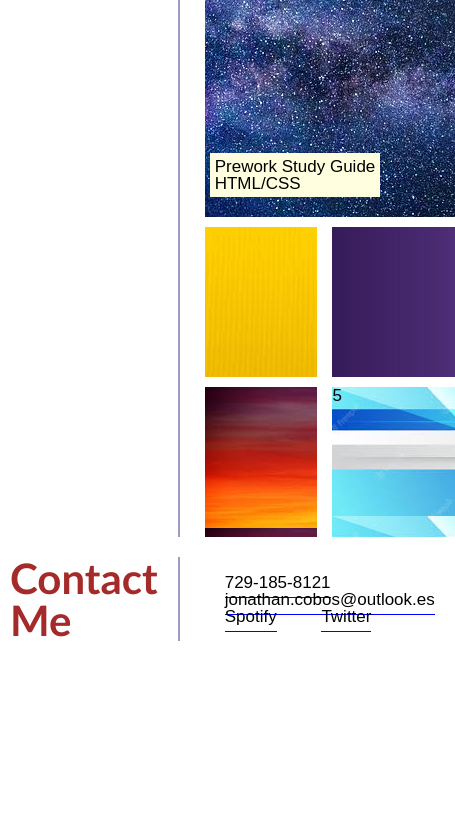
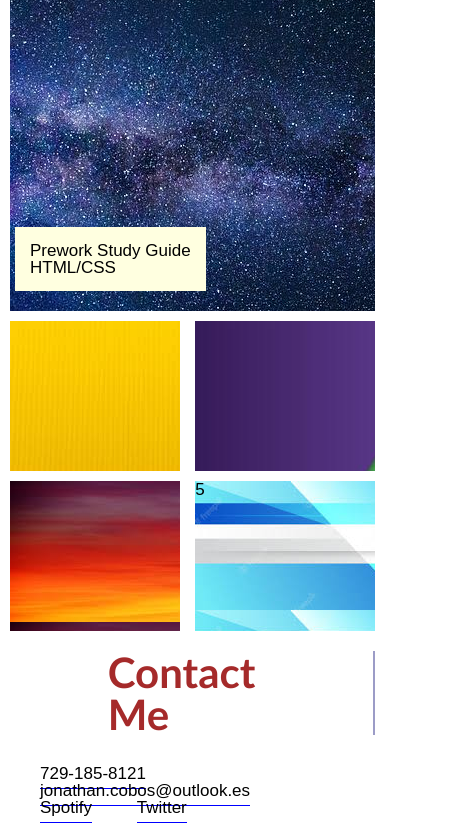
Before and after one commit to jonathAnC0bosR/Challenge_Module_2, a plain HTML site: page index.html in a window 390 px wide. Shown: the part 1022-1858 px from the top of the page, 455 px wide, since content can reach past the window. Before the commit the page ends 1673 px from the top, so only its background shows below. Drawn offline with Linux system fonts and the light colour scheme; files whose address does not match are found by name.

Commit message:
Added media query

```diff
--- a/assets/style.css
+++ b/assets/style.css
@@ -5,10 +5,6 @@
 
 :root {
     --font: 'Segoe UI', Tahoma, Geneva, Verdana, sans-serif;
-}
-
-main {
-    background-co
 }
 
 a {
@@ -22,6 +18,7 @@ header {
     justify-content: space-between;
     background-color: darkcyan;
     padding: 30px;
+    flex-wrap: wrap;
 }
 
 header h1 {
@@ -175,19 +172,52 @@ nav.footer ul a:hover {
     color: blue;
 }
 
-@media screen and (max-width: 600px) {
+
+@media screen and (max-width: 425px) {
+
+    *{
+
+    }
+
     h1, h2, h3 {
         color: brown;
+
     }
 
-    header{
+    nav ul#header {
         flex-direction: column;
     }
-  h1 {
+
+    h1 {
     margin-bottom: 10px;
+    margin-right: 20px ;
   }
 
-  header nav ul li {
-    flex-direction: column;
-  }
+   header {
+    justify-content: center;
+   }
+
+   li {
+    margin: 10px;
+   }
+
+   .grid-container {
+     max-width: 425px;
+     display: grid;
+     grid-template-columns: auto;
+   }
+
+   div#left-side.grid-item {
+    justify-content: center;
+   }
+
+
 }
+
+@media screen and (max-width: 768px) {
+
+    div.grid-item {
+        display: flex;
+        flex-wrap: nowrap;
+    }
+}
--- a/index.html
+++ b/index.html
@@ -64,10 +64,10 @@
             <div class="grid-item" id="left-side">
                 <h3>Contact<br>Me<br></h3>
             </div>
-            <div class="grid-item" id="footer" >
+            <div class="grid-item">
                 <nav class="footer">
-                <ul>
-                    <li>
+                <ul id="footer">
+                    <li >
                         <a href="#">729-185-8121</a>
                         <a href="#">jonathan.cobos@outlook.es</a>
                         <a href="#">Spotify</a>
```
